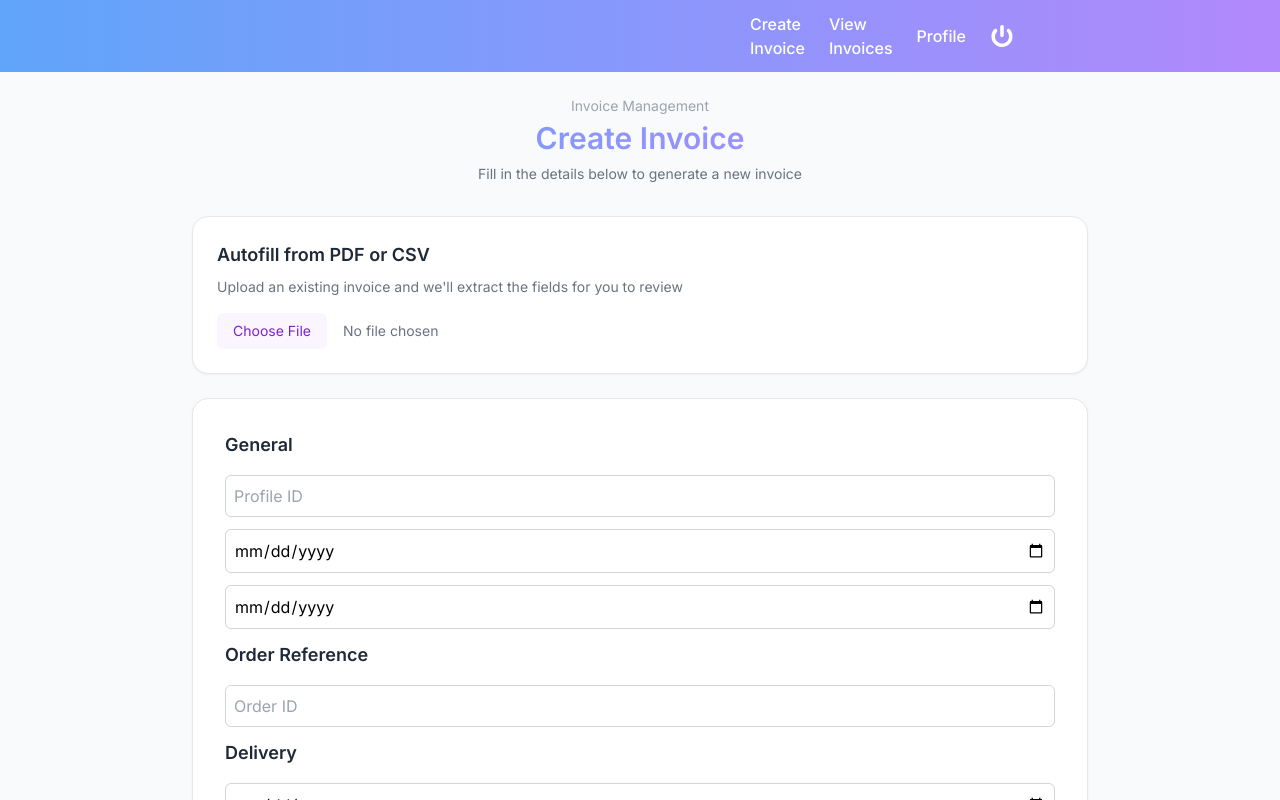
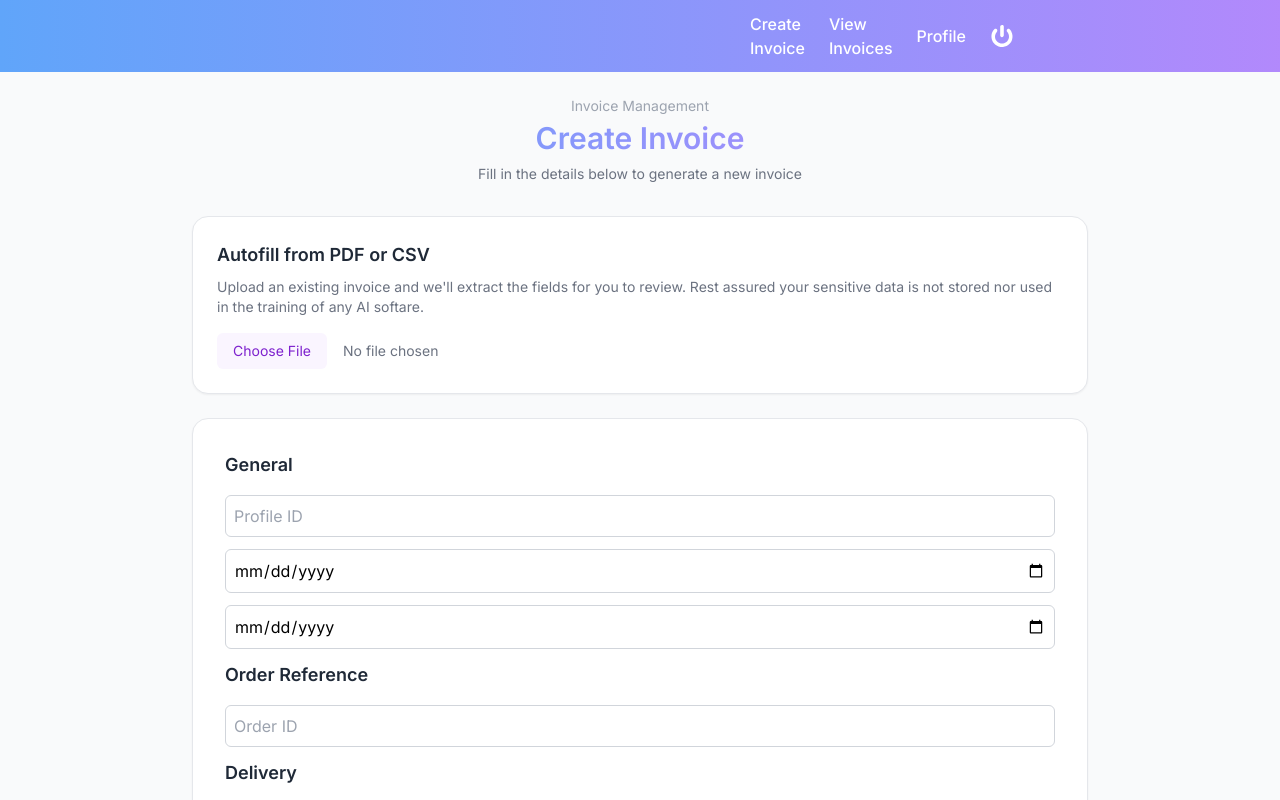
Before and after one commit to RuslanAdyghe/InvoiceGenerator, a React (Vite) app in the folder frontend/: page /create-invoice in a window 1280 px wide. Shown: the top 800 px of the page. Built offline with nearby package versions, Linux system fonts and the light colour scheme.

Commit message:
modified create invoice pages to work with the invoice extractor

```diff
--- a/frontend/src/pages/CreateInvoice.jsx
+++ b/frontend/src/pages/CreateInvoice.jsx
@@ -140,7 +140,8 @@ export default function CreateInvoice() {
             </h2>
             <p className="text-sm text-gray-500 mb-4">
               Upload an existing invoice and we'll extract the fields for you to
-              review
+              review. Rest assured your sensitive data is not stored nor used in
+              the training of any AI softare.
             </p>
             <input
               type="file"
```
